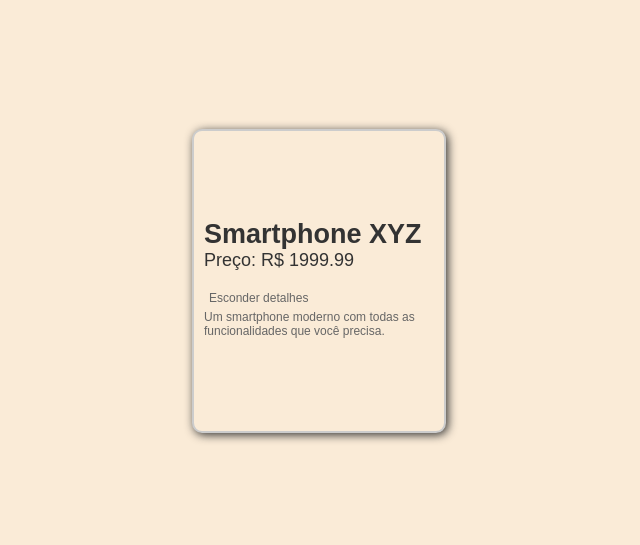
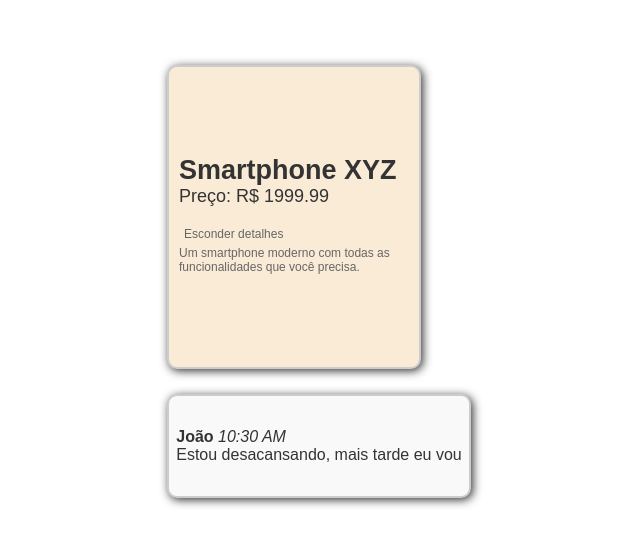
Before and after one commit to samellop3s/react-js-hooks-studies, a React (Vite) app in the folder meu-projeto/: page / in a window 1280 px wide. Shown: the part 119-664 px from the top of the page, without its empty margins (321-961 px from the left). Built offline with nearby package versions, Linux system fonts and the light colour scheme.

Commit message:
mensagem.jsx com useEffect concluido

```diff
--- a/meu-projeto/src/App.jsx
+++ b/meu-projeto/src/App.jsx
@@ -1,12 +1,21 @@
 import Produto from "./Componentes/Produto.jsx";
+import Mensagem from "./Componentes/Mensagem.jsx";
 
 function App() {
     return (
-        <Produto
-            nome="Smartphone XYZ"
-            preco={1999.99}
-            descricao="Um smartphone moderno com todas as funcionalidades que você precisa."
-        />
+        <>
+            <Produto
+                nome="Smartphone XYZ"
+                preco={1999.99}
+                descricao="Um smartphone moderno com todas as funcionalidades que você precisa."
+            />
+
+            <Mensagem
+                usuario="João"
+                texto="Estou desacansando, mais tarde eu vou "
+                hora="10:30 AM"
+            />
+        </>
     );
 }
 
--- /dev/null
+++ b/meu-projeto/src/Componentes/Mensagem.jsx
@@ -0,0 +1,24 @@
+import "../Style.css";
+import { useEffect } from "react";
+
+function Mensagem(props) {
+
+    // Recado sobre Hooks:
+    // useEffect observa as dependências [props.usuario].
+    // Sempre que 'usuario' mudar, este efeito roda e registra uma mensagem no console.
+    // UseEffect é usado para rodar efeitos colaterais (logs, chamadas API, timers) sincronizados com props/estado.
+    useEffect(() => {
+        console.log(`Mensagem de ${props.usuario} atualizada.`);
+    }, [props.usuario]);
+
+    return (
+        <div className="container-mensagem">
+            <div className="card-mensagem">
+                <strong>{props.usuario}</strong> <em>{props.hora}</em>
+                <p>{props.texto}</p>
+            </div>
+        </div>
+    );
+}
+
+export default Mensagem;
--- a/meu-projeto/src/Style.css
+++ b/meu-projeto/src/Style.css
@@ -2,7 +2,6 @@
     font-family: Arial, sans-serif;
     margin: 0;
     padding: 0;
-    background-color: antiquewhite;
 }
 
 body {
@@ -22,6 +21,11 @@ body {
     border: 2px solid #ccc;
     border-radius: 10px;
     box-shadow: #333 2px 2px 10px;
+    background-color: antiquewhite;
+    transition: box-shadow 0.2s ease;
+}
+.container-produto:hover {
+    box-shadow: #333 4px 4px 15px;
 }
 
 .informacoes-produto {
@@ -56,3 +60,27 @@ body {
 .descricao-produto button:active {
     color: #999;
 }
+
+.container-mensagem {
+    display: flex;
+    justify-content: center;
+    align-items: center;
+    width: 300px;
+    height: 100px;
+    border: 2px solid #ccc;
+    border-radius: 10px;
+    box-shadow: #333 2px 2px 10px;
+    margin-top: 25px;
+    background-color: #f9f9f9;
+    transition: box-shadow 0.2s ease;
+}
+
+.container-mensagem:hover {
+    box-shadow: #333 4px 4px 10px;
+}
+
+.card-mensagem {
+    background-color: #f9f9f9;
+    font-size: 16px;
+    color: #333;
+}
--- a/meu-projeto/src/main.jsx
+++ b/meu-projeto/src/main.jsx
@@ -6,5 +6,5 @@ import App from './App.jsx'
 createRoot(document.getElementById('root')).render(
   <StrictMode>
     <App />
-  </StrictMode>,
+  </StrictMode>
 )
```
